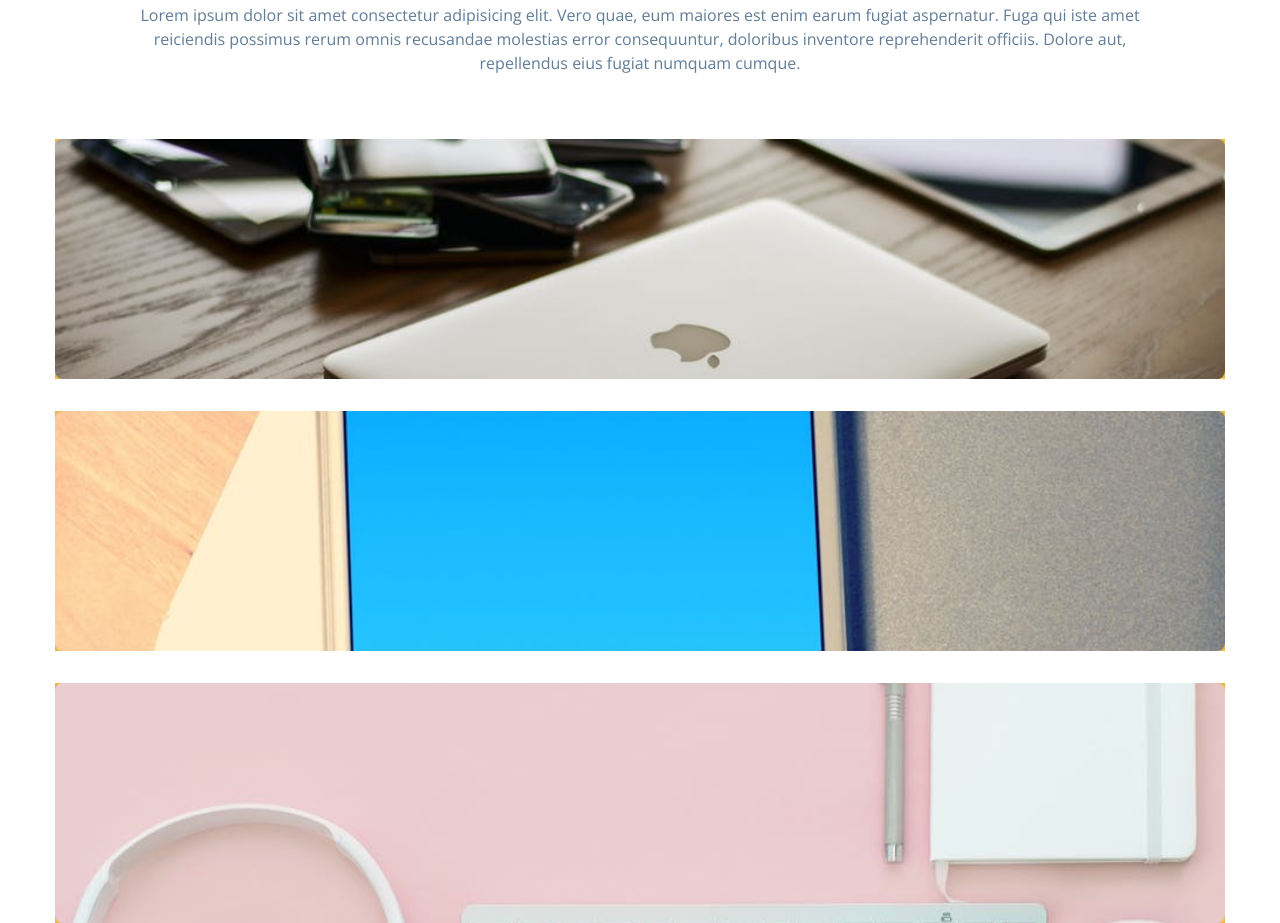
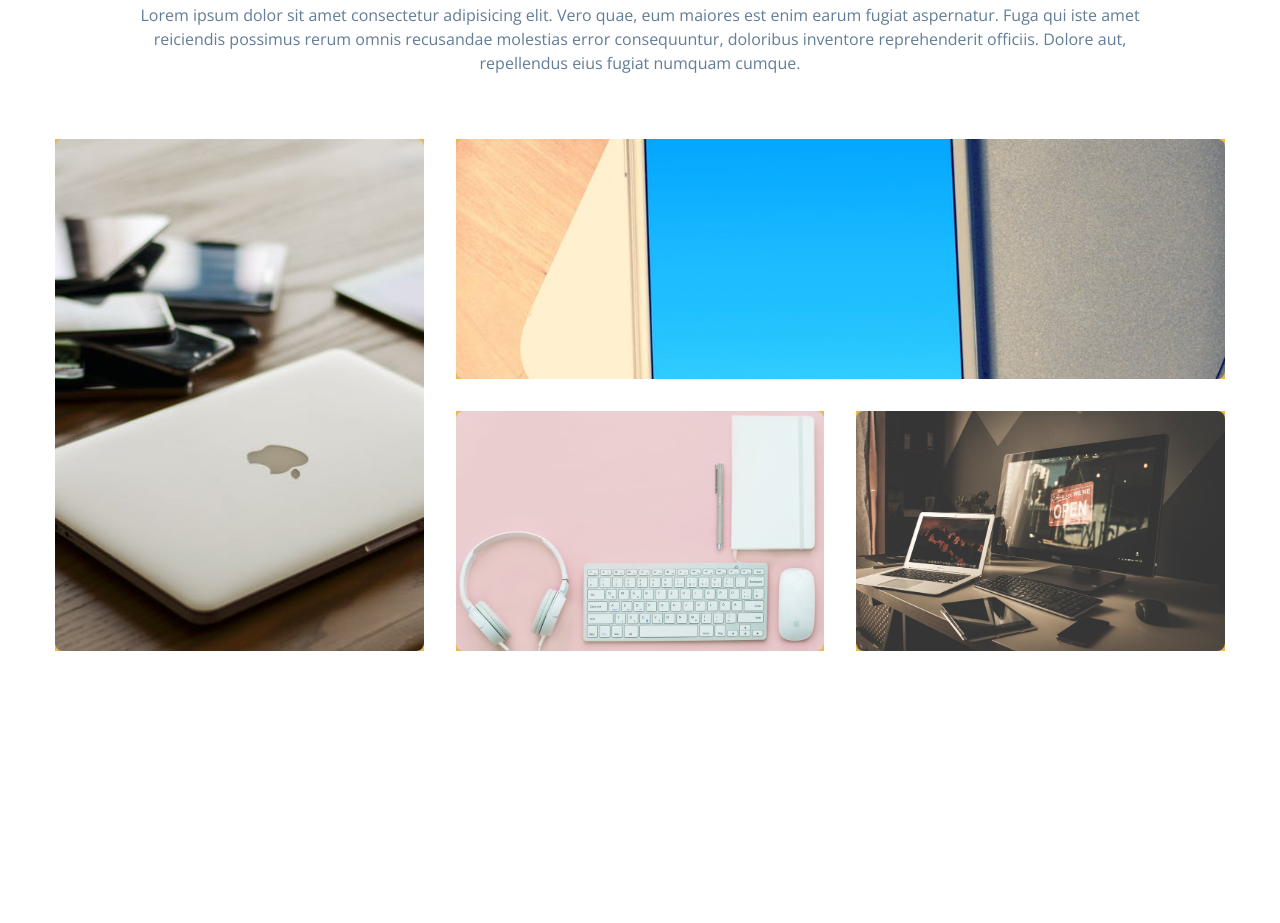
Before and after one commit to tutelary1105/1111-sweb-1N-demo-211411011, a plain HTML site: page demo/w14_11_portfolio/portfolio/index.html in a window 1280 px wide. Shown: the part 2221-3144 px from the top of the page. After the commit the page ends 2872 px from the top, so only its background shows below. Drawn offline with nearby package versions, Linux system fonts and the light colour scheme.

Commit message:
W14-P3: projects section for another three breakpoints

```diff
--- a/demo/w14_11_portfolio/portfolio/scss/styles_11.scss
+++ b/demo/w14_11_portfolio/portfolio/scss/styles_11.scss
@@ -365,3 +365,60 @@ Projects
 
     }
 }
+
+@media screen and (min-width: 768px) {
+    .projects {
+        &-center {
+            display: grid;
+            grid-template-columns: 1fr 1fr;
+            column-gap: 2rem;
+        }
+    }
+}
+
+@media screen and (min-width: 992px) {
+    .projects {
+        &-center {
+            grid-template-columns: 1fr 1fr 1fr;
+        }
+    }
+}
+
+@media screen and (min-width: 1170px) {
+    .projects {
+        &-center {
+            grid-template-rows: 15rem 15rem;
+            gap: 2rem;
+            grid-template-areas:
+            'a b b'
+            'a c d';
+            ;
+        }
+
+        .project {
+            height: 100%;
+            &-img {
+                height: 100%;
+            }
+            &-1 {
+                grid-area: a;
+            }
+            &-2 {
+                grid-area: b;
+            }
+            &-3 {
+                grid-area: c;
+            }
+            &-4 {
+                grid-area: d;
+            }
+        }
+    }
+}
+
+
+/*
+===============
+Projects
+===============
+*/
```
Also changed, not shown: css/styles_11.css (added), demo/md/w14_11/w14_p3-1.png (added), demo/md/w14_11/w14_p3-2.png (added), demo/md/w14_11/w14_p3-3.png (added), demo/w11_11_midterm/p2_11/css/p2_11.css, demo/w11_11_midterm/p3_11/css/p3_11.css, demo/w11_11_midterm/p4_11/css/p4_11.css, demo/w12_11_portfolio/portfolio/css/styles_11.css, demo/w13_11_portfolio/portfolio/css/styles_11.css, demo/w14_11_portfolio/portfolio/css/styles_11.css, 8 other files.
